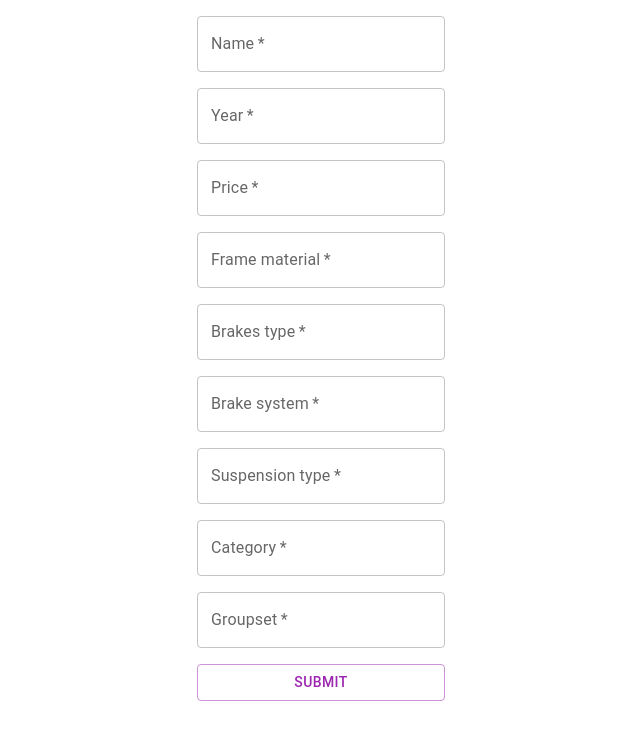
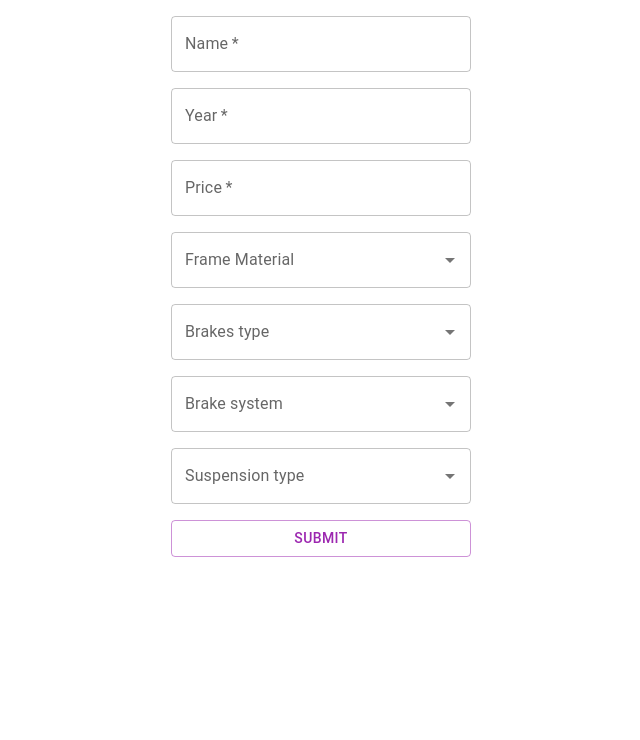
Before and after one commit to Alin-bot/pedal-hub-frontend, a React (Create React App) app: page /addbike in a window 1280 px wide. Shown: the top 740 px of the page, without its empty margins (319-959 px from the left). Built offline with nearby package versions, Linux system fonts and the light colour scheme.

Commit message:
build warnings + edit add bike form

```diff
--- a/src/api/BikesApi.ts
+++ b/src/api/BikesApi.ts
@@ -9,6 +9,7 @@ export interface IBikeService {
     category: string,
     year: string
   ): Promise<{ data: IBike[] }>;
+  addBike(brand: IBike): Promise<{ data: IBike }>;
 }
 
 export class BikeServiceImpl implements IBikeService {
@@ -32,4 +33,8 @@ export class BikeServiceImpl implements IBikeService {
   ): Promise<{ data: IBike[] }> {
     return axiosClient.get(`/bikes/category/${category}/year/${year}`);
   }
+
+  public async addBike(brand: IBike): Promise<{ data: IBike }> {
+    return axiosClient.post("/bikes", brand);
+  }
 }
--- a/src/api/model/IBike.ts
+++ b/src/api/model/IBike.ts
@@ -41,6 +41,7 @@ export interface IBike {
   name: string;
   year: number;
   price: number;
+  brandId: number;
   frameMaterial: FrameMaterial;
   brakeSystem: BrakeSystem;
   brakesType: BrakesType;
--- a/src/components/BikesPage/BikesPage.tsx
+++ b/src/components/BikesPage/BikesPage.tsx
@@ -1,6 +1,6 @@
 import React, { useEffect, useState } from "react";
 import { BikeServiceImpl, IBikeService } from "../../api/BikesApi";
-import { BikeDTO, IBike } from "../../api/model/IBike";
+import { BikeDTO } from "../../api/model/IBike";
 import { Box, Button, CircularProgress, Stack, TextField } from "@mui/material";
 import { useNavigate } from "react-router-dom";
 import NavigationBar from "../Common/Navigationbar";
--- a/src/components/BrandsPage/BrandsPage.tsx
+++ b/src/components/BrandsPage/BrandsPage.tsx
@@ -2,7 +2,7 @@ import React, { useEffect, useState } from "react";
 import { Box, Button, CircularProgress, Stack, TextField } from "@mui/material";
 import { useNavigate } from "react-router-dom";
 import { BrandServiceImpl, IBrandService } from "../../api/BrandApi";
-import { BrandDTO, IBrand } from "../../api/model/IBrand";
+import { BrandDTO } from "../../api/model/IBrand";
 import NavigationBar from "../Common/Navigationbar";
 
 const brandService: IBrandService = new BrandServiceImpl();
--- a/src/components/BrandsPage/Details/BrandDetailsPage.tsx
+++ b/src/components/BrandsPage/Details/BrandDetailsPage.tsx
@@ -1,16 +1,14 @@
 import React from "react";
-import { useNavigate, useParams } from "react-router-dom";
+import { useParams } from "react-router-dom";
 import { IBrand } from "../../../api/model/IBrand";
 import { useEffect, useState } from "react";
 import { BrandServiceImpl, IBrandService } from "../../../api/BrandApi";
-import { Box, Button, CircularProgress, TextField } from "@mui/material";
+import { Box, CircularProgress, TextField } from "@mui/material";
 import NavigationBar from "../../Common/Navigationbar";
 
 const brandService: IBrandService = new BrandServiceImpl();
 
 const BrandDetailsPage = () => {
-  const navigate = useNavigate();
-
   const [loadingItems, setLoadingItems] = useState<boolean>();
   const { brandId } = useParams<{ brandId: string }>();
   const [brand, setBrand] = useState<IBrand>();
--- a/src/components/Common/Form/AddBikeForm.tsx
+++ b/src/components/Common/Form/AddBikeForm.tsx
@@ -1,27 +1,46 @@
-import { Box, Button, Stack, TextField } from "@mui/material";
+import { Autocomplete, Box, Button, Stack, TextField } from "@mui/material";
 import React, { useState } from "react";
 import { useNavigate } from "react-router-dom";
 import { BikeServiceImpl, IBikeService } from "../../../api/BikesApi";
+import {
+  BrakeSystem,
+  BrakesType,
+  FrameMaterial,
+  Groupset,
+  IBike,
+  SuspensionType,
+} from "../../../api/model/IBike";
 
 const bikeService: IBikeService = new BikeServiceImpl();
 
 const AddBikePage = () => {
   const navigate = useNavigate();
 
-  const [name, setName] = useState("");
-  const [year, setYear] = useState("");
-  const [price, setPrice] = useState("");
-  const [frameMaterial, setFrameMaterial] = useState("");
-  const [brakeSystem, setBrakeSystem] = useState("");
-  const [brakesType, setBrakesType] = useState("");
-  const [suspensionType, setSuspensionType] = useState("");
-  const [category, setCategory] = useState("");
-  const [groupset, setGroupset] = useState("");
+  const [name, setName] = useState<string>();
+  const [year, setYear] = useState<number>();
+  const [price, setPrice] = useState<number>();
+  const [brandId, setBrandId] = useState<number>();
+  const [frameMaterial, setFrameMaterial] = useState<FrameMaterial>();
+  const [brakeSystem, setBrakeSystem] = useState<BrakeSystem>();
+  const [brakesType, setBrakesType] = useState<BrakesType>();
+  const [suspensionType, setSuspensionType] = useState<SuspensionType>();
+  const [category, setCategory] = useState<{ id: number; name: string }>();
+  const [groupset, setGroupset] = useState<Groupset>();
 
   const handleSubmit = (event: any) => {
     event.preventDefault();
-    // bikeService.addBike({
-    // } as IBike);
+    bikeService.addBike({
+      name: name!,
+      year: year!,
+      price: price!,
+      brandId: brandId!,
+      frameMaterial: frameMaterial!,
+      brakeSystem: brakeSystem!,
+      brakesType: brakesType!,
+      suspensionType: suspensionType!,
+      category: category!,
+      groupset: groupset!,
+    } as IBike);
 
     alert("Form Submitted");
     navigate("/bikes");
@@ -39,32 +58,67 @@ const AddBikePage = () => {
             />
             <TextField
               label="Year"
-              onChange={(e) => setYear(e.target.value)}
+              onChange={(e) => setYear(Number(e.target.value))}
               required
             />
             <TextField
               label="Price"
-              onChange={(e) => setPrice(e.target.value)}
+              onChange={(e) => setPrice(Number(e.target.value))}
               required
             />
+            <Autocomplete
+              id="frame-material"
+              value={frameMaterial}
+              onChange={(event: any, newValue: FrameMaterial | null) => {
+                setFrameMaterial(newValue!);
+              }}
+              options={Object.values(FrameMaterial)}
+              sx={{ width: 300 }}
+              renderInput={(params) => (
+                <TextField {...params} label="Frame Material" />
+              )}
+            />
+            <Autocomplete
+              id="brakes-type"
+              value={brakesType}
+              onChange={(event: any, newValue: BrakesType | null) => {
+                setBrakesType(newValue!);
+              }}
+              options={Object.values(BrakesType)}
+              sx={{ width: 300 }}
+              renderInput={(params) => (
+                <TextField {...params} label="Brakes type" />
+              )}
+            />
+            <Autocomplete
+              id="brake-system"
+              value={brakeSystem}
+              onChange={(event: any, newValue: BrakeSystem | null) => {
+                setBrakeSystem(newValue!);
+              }}
+              options={Object.values(BrakeSystem)}
+              sx={{ width: 300 }}
+              renderInput={(params) => (
+                <TextField {...params} label="Brake system" />
+              )}
+            />
+            <Autocomplete
+              id="suspenstion-type"
+              value={suspensionType}
+              onChange={(event: any, newValue: SuspensionType | null) => {
+                setSuspensionType(newValue!);
+              }}
+              options={Object.values(SuspensionType)}
+              sx={{ width: 300 }}
+              renderInput={(params) => (
+                <TextField {...params} label="Suspension type" />
+              )}
+            />
+
+            {/*
             <TextField
-              label="Frame material"
-              onChange={(e) => setFrameMaterial(e.target.value)}
-              required
-            />
-            <TextField
-              label="Brakes type"
-              onChange={(e) => setBrakesType(e.target.value)}
-              required
-            />
-            <TextField
-              label="Brake system"
-              onChange={(e) => setBrakeSystem(e.target.value)}
-              required
-            />
-            <TextField
-              label="Suspension type"
-              onChange={(e) => setSuspensionType(e.target.value)}
+              label="Brand"
+              onChange={(e) => setBrandId(Number(e.target.value))}
               required
             />
             <TextField
@@ -77,6 +131,7 @@ const AddBikePage = () => {
               onChange={(e) => setGroupset(e.target.value)}
               required
             />
+            */}
             <Button variant="outlined" color="secondary" type="submit">
               Submit
             </Button>
--- a/src/components/Common/Form/AddBrandForm.tsx
+++ b/src/components/Common/Form/AddBrandForm.tsx
@@ -1,5 +1,5 @@
 import { Box, Button, Stack, TextField } from "@mui/material";
-import React from "react";
+import React, { useState } from "react";
 import { useNavigate } from "react-router-dom";
 import { BrandServiceImpl, IBrandService } from "../../../api/BrandApi";
 import { IBrand } from "../../../api/model/IBrand";
@@ -9,9 +9,9 @@ const brandService: IBrandService = new BrandServiceImpl();
 const AddBrandPage = () => {
   const navigate = useNavigate();
 
-  const [name, setName] = React.useState("");
-  const [description, setDescription] = React.useState("");
-  const [country, setCountry] = React.useState("");
+  const [name, setName] = useState("");
+  const [description, setDescription] = useState("");
+  const [country, setCountry] = useState("");
 
   const handleSubmit = (event: any) => {
     event.preventDefault();
--- a/src/components/HomePage/HomePage.tsx
+++ b/src/components/HomePage/HomePage.tsx
@@ -1,6 +1,5 @@
 import React from "react";
 import { Button, ButtonGroup, Stack } from "@mui/material";
-import SendIcon from "@mui/icons-material/Send";
 import { useNavigate } from "react-router-dom";
 import NavigationBar from "../Common/Navigationbar";
 
```
